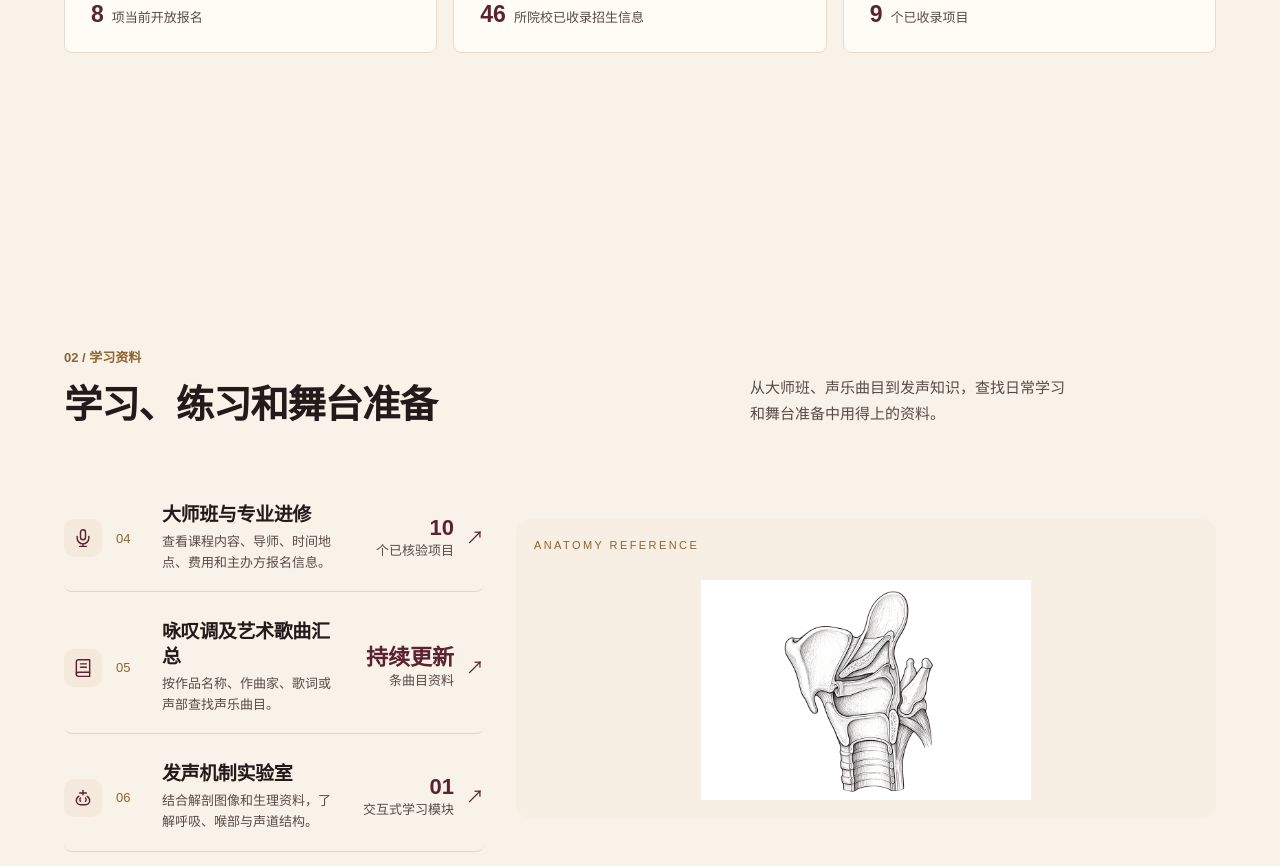
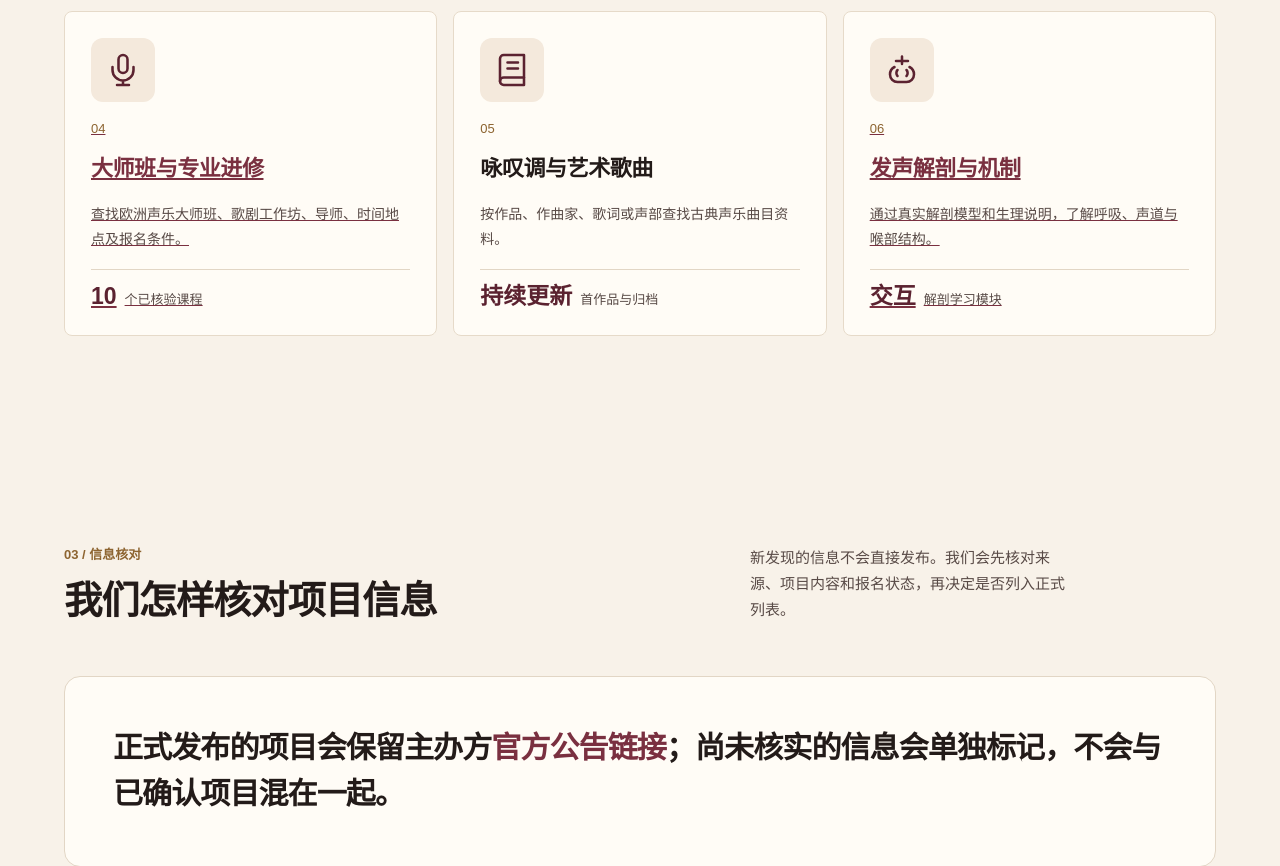
Before and after one commit to OperaLirico/Opera-Lirico, a plain HTML site: page index.html in a window 1280 px wide. Shown: the part 1416-2282 px from the top of the page. Drawn offline with Linux system fonts and the light colour scheme.

Commit message:
refactor(home): present six destinations as one clear peer grid

```diff
--- a/index.html
+++ b/index.html
@@ -131,7 +131,23 @@
           <span class="tile-desc">了解歌剧院或专业机构开设的青年歌唱家项目、培训内容、选拔要求和舞台实践机会。</span>
           <span class="tile-stat"><b id="statAcademies">—</b><span>个已收录项目</span></span>
         </button>
-      </div>
+
+        <a class="tile" href="masterclasses.html">
+          <span class="tile-icon" aria-hidden="true"><svg viewBox="0 0 24 24" fill="none" stroke="currentColor" stroke-width="1.7" stroke-linecap="round" stroke-linejoin="round"><rect x="9" y="2" width="6" height="12" rx="3"/><path d="M5 10v2a7 7 0 0 0 14 0v-2M12 19v3M8 22h8"/></svg></span><span class="tile-index">04</span><span class="tile-title">大师班与专业进修</span>
+          <span class="tile-desc">查找欧洲声乐大师班、歌剧工作坊、导师、时间地点及报名条件。</span>
+          <span class="tile-stat"><b id="statMasterclasses">—</b><span>个已核验课程</span></span>
+        </a>
+        <button class="tile" type="button" data-open="music-library">
+          <span class="tile-icon" aria-hidden="true"><svg viewBox="0 0 24 24" fill="none" stroke="currentColor" stroke-width="1.7" stroke-linecap="round" stroke-linejoin="round"><path d="M4 19.5A2.5 2.5 0 0 1 6.5 17H20"/><path d="M6.5 2H20v20H6.5A2.5 2.5 0 0 1 4 19.5v-15A2.5 2.5 0 0 1 6.5 2z"/><path d="M9 7h7M9 11h7"/></svg></span><span class="tile-index">05</span><span class="tile-title">咏叹调与艺术歌曲</span>
+          <span class="tile-desc">按作品、作曲家、歌词或声部查找古典声乐曲目资料。</span>
+          <span class="tile-stat"><b id="statSongs">—</b><span>首作品与归档</span></span>
+        </button>
+        <a class="tile" href="voice-anatomy.html">
+          <span class="tile-icon" aria-hidden="true"><svg viewBox="0 0 24 24" fill="none" stroke="currentColor" stroke-width="1.7" stroke-linecap="round" stroke-linejoin="round"><path d="M12 3v5M8 6h8M7 10c-2 1-3 3-3 5a5 5 0 0 0 5 5h6a5 5 0 0 0 5-5c0-2-1-4-3-5"/><path d="M9 12c-1 1-1 3 0 4m6-4c1 1 1 3 0 4"/></svg></span><span class="tile-index">06</span><span class="tile-title">发声解剖与机制</span>
+          <span class="tile-desc">通过真实解剖模型和生理说明，了解呼吸、声道与喉部结构。</span>
+          <span class="tile-stat"><b>交互</b><span>解剖学习模块</span></span>
+        </a>
+</div>
     </section>
     <section class="shell wrap section panel" id="open-calls" hidden>
       <button class="panel-back" type="button" data-back="tiles">← 返回首页</button>
@@ -201,23 +217,7 @@
       <div id="academyGroups" class="cons-groups" aria-live="polite"></div>
       <div id="academyEmpty"></div>
     </section>
-    <section class="shell wrap home-section home-resources" id="resources" aria-labelledby="resources-title">
-      <div class="home-section-head">
-        <div><span class="home-section-index">02 / 学习资料</span><h2 id="resources-title">学习、练习和舞台准备</h2></div>
-        <p>从大师班、声乐曲目到发声知识，查找日常学习和舞台准备中用得上的资料。</p>
-      </div>
-      <div class="home-resource-layout"><div class="home-resource-list">
-        <a class="home-resource" href="masterclasses.html">
-          <span class="home-resource-icon" aria-hidden="true"><svg viewBox="0 0 24 24" fill="none" stroke="currentColor" stroke-width="1.7" stroke-linecap="round" stroke-linejoin="round"><rect x="9" y="2" width="6" height="12" rx="3"/><path d="M5 10v2a7 7 0 0 0 14 0v-2M12 19v3M8 22h8"/></svg></span><span class="home-resource-no">04</span><span class="home-resource-main"><span class="tile-title">大师班与专业进修</span><small>查看课程内容、导师、时间地点、费用和主办方报名信息。</small></span><span class="home-resource-count"><b id="statMasterclasses">—</b><small>个已核验项目</small></span><span class="home-resource-arrow" aria-hidden="true">↗</span>
-        </a>
-        <button class="home-resource" type="button" data-home-resource data-open="music-library">
-          <span class="home-resource-icon" aria-hidden="true"><svg viewBox="0 0 24 24" fill="none" stroke="currentColor" stroke-width="1.7" stroke-linecap="round" stroke-linejoin="round"><path d="M4 19.5A2.5 2.5 0 0 1 6.5 17H20"/><path d="M6.5 2H20v20H6.5A2.5 2.5 0 0 1 4 19.5v-15A2.5 2.5 0 0 1 6.5 2z"/><path d="M9 7h7M9 11h7"/></svg></span><span class="home-resource-no">05</span><span class="home-resource-main"><span class="tile-title">咏叹调及艺术歌曲汇总</span><small>按作品名称、作曲家、歌词或声部查找声乐曲目。</small></span><span class="home-resource-count"><b id="statSongs">—</b><small>条曲目资料</small></span><span class="home-resource-arrow" aria-hidden="true">↗</span>
-        </button>
-        <a class="home-resource" href="voice-anatomy.html">
-          <span class="home-resource-icon" aria-hidden="true"><svg viewBox="0 0 24 24" fill="none" stroke="currentColor" stroke-width="1.7" stroke-linecap="round" stroke-linejoin="round"><path d="M12 3v5M8 6h8M7 10c-2 1-3 3-3 5a5 5 0 0 0 5 5h6a5 5 0 0 0 5-5c0-2-1-4-3-5"/><path d="M9 12c-1 1-1 3 0 4m6-4c1 1 1 3 0 4"/></svg></span><span class="home-resource-no">06</span><span class="home-resource-main"><span class="tile-title">发声机制实验室</span><small>结合解剖图像和生理资料，了解呼吸、喉部与声道结构。</small></span><span class="home-resource-count"><b>01</b><small>交互式学习模块</small></span><span class="home-resource-arrow" aria-hidden="true">↗</span>
-        </a>
-      </div><aside class="home-resource-visual" aria-label="发声解剖参考图"><span class="eyebrow">ANATOMY REFERENCE</span><img src="assets/anatomy/larynx-sagittal.png" width="960" height="640" loading="eager" decoding="async" alt="喉部正中矢状面解剖示意图，显示喉腔与声道的空间关系"></aside></div>
-    </section>
+
     <section class="shell wrap home-section home-verification" id="verification" aria-labelledby="verification-title">
       <div class="home-section-head">
         <div><span class="home-section-index">03 / 信息核对</span><h2 id="verification-title">我们怎样核对项目信息</h2></div>
```
